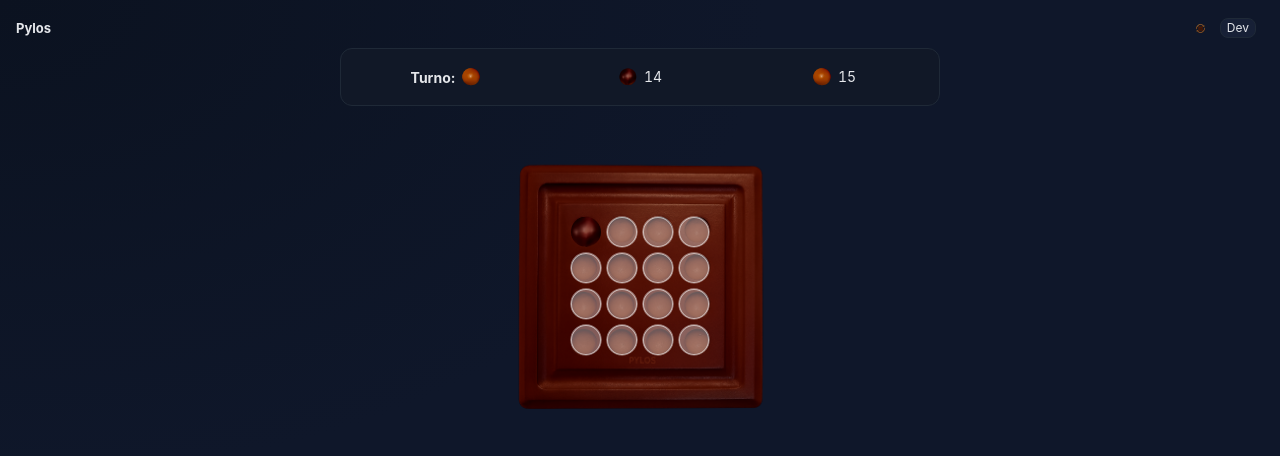
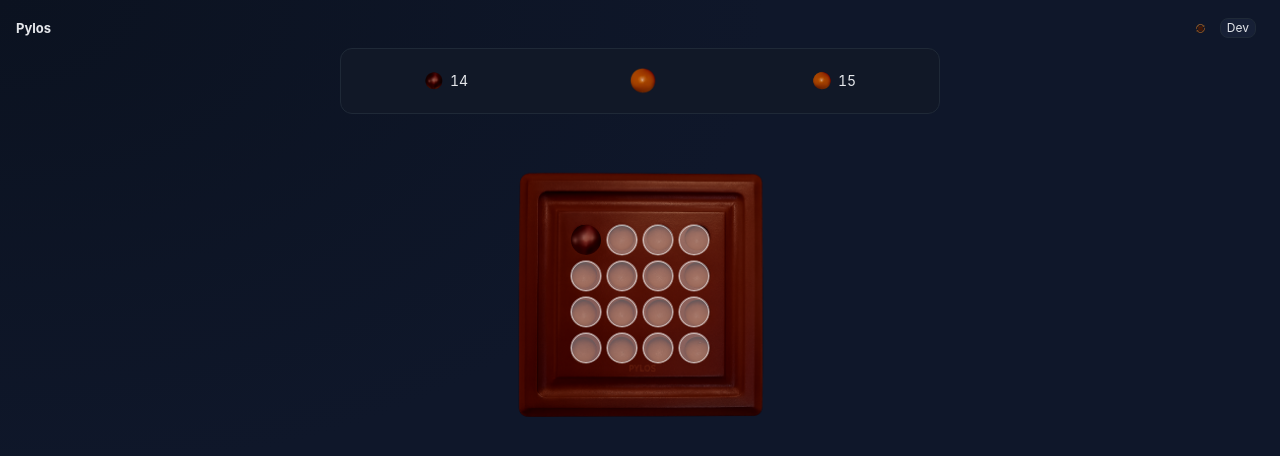
Before and after one commit to gabriel-klettur/MiniGames, a React app in the folder CascadeProjects/windsurf-project/frontend/pylos/pylos-game/: page / in a window 1280 px wide. Both pictures are taken after a click on the button 586 px from the left and 231 px from the top of the page. Shown: the top 456 px of the page. Built offline with nearby package versions, Linux system fonts and the light colour scheme; the HTML template or start-up script is replaced by a standard one.

Commit message:
style(alineamiento de niveles+cambio orden InfoPanel): Se alinearon correctamente los diferentes niveles y ademas se cambio el orden de las columnas del InfoPanel.

```diff
--- a/CascadeProjects/windsurf-project/frontend/pylos/pylos-game/src/App.css
+++ b/CascadeProjects/windsurf-project/frontend/pylos/pylos-game/src/App.css
@@ -29,7 +29,7 @@
   /* Piece slightly smaller than the cell to leave visual breathing room */
   --piece-size: calc(var(--cell-size) - 20px);
   /* Scale factor for piece visuals inside board cells (1.0 = normal) */
-  --piece-scale: 1.4; /* +10% */
+  --piece-scale: 1.55; /*
   /* Scaled geometry */
   --cell-radius-base: 12px;
   --cell-radius: calc(var(--cell-radius-base) * var(--scale));
@@ -164,6 +164,7 @@ button.primary { background: var(--accent); color: #0b1220; border: none; paddin
 .info-panel .row.grid-3 .piece { width: 20px; height: 20px; border-width: 1px; }
 .info-panel .row.grid-3 > div { display: inline-flex; align-items: center; justify-content: center; gap: 6px; }
 .info-panel .row.grid-3 .piece { vertical-align: middle; }
+.info-panel .row.grid-3 .piece--current { width: 28px; height: 28px; }
 .info-panel .row.grid-3 .reserve-count { line-height: 1; font-variant-numeric: tabular-nums; min-width: 14px; text-align: left; }
 .info-panel .row.actions { display: flex; gap: 8px; align-items: center; justify-content: center; flex-wrap: wrap; }
 .info-panel button.primary { background: var(--accent); color: #0b1220; border: none; padding: 8px 12px; border-radius: 8px; }
@@ -251,6 +252,22 @@ button.primary { background: var(--accent); color: #0b1220; border: none; paddin
   transform: translate(-50%, -50%);
 }
 
+/* Fine-tune alignment: in pyramid mode, nudge the first upper level (3x3) slightly upwards */
+.board--pyramid .level--board > .level--overlay[data-overlay-cols="3"] {
+  /* Move up a few pixels; scaled to respect global --scale */
+  transform: translate(-50%, calc(-50% - (12px * var(--scale))));
+}
+
+/* Nudge second upper level (2x2) upward slightly */
+.board--pyramid .level--board > .level--overlay[data-overlay-cols="2"] {
+  transform: translate(-50%, calc(-50% - (12px * var(--scale))));
+}
+
+/* Nudge top level (1x1) upward as well */
+.board--pyramid .level--board > .level--overlay[data-overlay-cols="1"] {
+  transform: translate(-50%, calc(-50% - (12px * var(--scale))));
+}
+
 /* re-enable interaction on actual cells inside overlays */
 .level--overlay .cell { pointer-events: auto; }
 
@@ -295,7 +312,11 @@ button.primary { background: var(--accent); color: #0b1220; border: none; paddin
   box-shadow: 0 0 0 var(--outline-w) rgba(255, 255, 255, 0.55) inset;
 }
 .cell--supported { background: #0f1b33; }
-.cell--selected { outline: none; box-shadow: 0 0 0 var(--outline-w) #3b82f6 inset; }
+.cell--selected { outline: none; box-shadow: 0 0 0 var(--outline-w) #f59e0b inset; }
+/* Selected piece ring (yellow). Applied on the piece span to ensure it's visible above the cell */
+.piece--selected {
+  box-shadow: 0 0 0 var(--outline-w) #f59e0b inset; /* amber-500 */
+}
 
 /* Generic piece (used in InfoPanel) keeps normal flow */
 .piece {
--- a/CascadeProjects/windsurf-project/frontend/pylos/pylos-game/src/App.tsx
+++ b/CascadeProjects/windsurf-project/frontend/pylos/pylos-game/src/App.tsx
@@ -10,7 +10,7 @@ import { useBoardMode } from './hooks/useBoardMode';
 import { useGameLogger } from './hooks/useGameLogger';
 import type { Position } from './game/types';
 import { initialState, placeFromReserve, selectMoveSource, cancelMoveSelection, movePiece, recoverPiece, finishRecovery, validMoveDestinations, validReserveDestinations, isGameOver, recoverablePositions } from './game/rules';
-import { posKey } from './game/board';
+import { posKey, getCell, isFree } from './game/board';
 
 function App() {
   const [state, setState] = useState(() => initialState());
@@ -72,7 +72,7 @@ function App() {
     }
 
     if (state.phase === 'selectMoveDest') {
-      // allow switching source by clicking another free own piece
+      // allow switching source by clicking the same source (to cancel)
       const srcKey = state.selectedSource ? posKey(state.selectedSource) : '';
       if (state.selectedSource && posKey(pos) === srcKey) {
         const res = cancelMoveSelection(state);
@@ -80,6 +80,15 @@ function App() {
         return;
       }
 
+      // allow switching to another own free piece as the new source
+      const owner = getCell(state.board, pos);
+      if (owner === state.currentPlayer && isFree(state.board, pos)) {
+        const sel = selectMoveSource(state, pos);
+        if (!sel.error) updateAndCheck(sel.state);
+        return;
+      }
+
+      // otherwise, try to move to a highlighted destination
       const attempt = movePiece(state, pos);
       if (!attempt.error) {
         setAppearKeys(new Set([posKey(pos)]));
--- a/CascadeProjects/windsurf-project/frontend/pylos/pylos-game/src/components/Board.tsx
+++ b/CascadeProjects/windsurf-project/frontend/pylos/pylos-game/src/components/Board.tsx
@@ -31,7 +31,7 @@ export function Board({ state, onCellClick, onDragStart, onDragEnd, highlights,
     const isAppearing = appearKeys?.has(key) ?? false;
     const isFlashing = flashKeys?.has(key) ?? false;
     // A cell is clickable only if it's a highlighted destination, or it's a free own piece (to select/move)
-    const canClickOwnFreePiece = !!cell && state.currentPlayer === cell && free && state.phase === 'play';
+    const canClickOwnFreePiece = !!cell && state.currentPlayer === cell && free && (state.phase === 'play' || state.phase === 'selectMoveDest');
     const canClickEmptyBase = !cell && state.phase === 'play' && (viewMode !== 'pyramid' || pos.level === 0) && supported;
     const interactive = isHighlighted || canClickOwnFreePiece || canClickEmptyBase;
     const canDrag = !!cell && state.currentPlayer === cell && free && state.phase !== 'recover';
@@ -60,6 +60,7 @@ export function Board({ state, onCellClick, onDragStart, onDragEnd, highlights,
               'piece',
               cell === 'L' ? 'piece--light' : 'piece--dark',
               free ? 'piece--free' : 'piece--fixed',
+              isSelected ? 'piece--selected' : '',
               isAppearing ? 'piece--appear' : '',
             ].join(' ')}
             draggable={canDrag}
@@ -129,6 +130,7 @@ export function Board({ state, onCellClick, onDragStart, onDragEnd, highlights,
             <div
               key={`overlay-${level}`}
               className={["level", "level--overlay"].join(' ')}
+              data-overlay-cols={size}
               style={{
                 gridTemplateColumns: `repeat(${size}, var(--cell-size))`,
                 justifyContent: 'center',
--- a/CascadeProjects/windsurf-project/frontend/pylos/pylos-game/src/components/InfoPanel.tsx
+++ b/CascadeProjects/windsurf-project/frontend/pylos/pylos-game/src/components/InfoPanel.tsx
@@ -18,24 +18,6 @@ function InfoPanel({ state, onFinishRecovery }: InfoPanelProps) {
     <section className="info-panel" aria-label="Panel de información y acciones">
       <div className="row grid-3">
         <div>
-          <strong>Turno:</strong>{' '}
-          <span
-            className={[
-              'piece',
-              currentPlayer === 'L' ? 'piece--light' : 'piece--dark',
-            ].join(' ')}
-            title={currentPlayer === 'L' ? 'Claras (L)' : 'Oscuras (D)'}
-            aria-label={currentPlayer === 'L' ? 'Claras (L)' : 'Oscuras (D)'}
-          >
-            <img
-              src={currentPlayer === 'L' ? bolaA : bolaB}
-              alt={currentPlayer === 'L' ? 'Claras (L)' : 'Oscuras (D)'}
-              className="piece__img"
-              draggable={false}
-            />
-          </span>
-        </div>
-        <div>
           <span
             className={[
               'piece',
@@ -52,6 +34,25 @@ function InfoPanel({ state, onFinishRecovery }: InfoPanelProps) {
             />
           </span>
           <span className="reserve-count">{reserves.L}</span>
+        </div>
+        <div>
+          <strong></strong>{' '}
+          <span
+            className={[
+              'piece',
+              currentPlayer === 'L' ? 'piece--light' : 'piece--dark',
+              'piece--current',
+            ].join(' ')}
+            title={currentPlayer === 'L' ? 'Claras (L)' : 'Oscuras (D)'}
+            aria-label={currentPlayer === 'L' ? 'Claras (L)' : 'Oscuras (D)'}
+          >
+            <img
+              src={currentPlayer === 'L' ? bolaA : bolaB}
+              alt={currentPlayer === 'L' ? 'Claras (L)' : 'Oscuras (D)'}
+              className="piece__img"
+              draggable={false}
+            />
+          </span>
         </div>
         <div>
           <span
```
